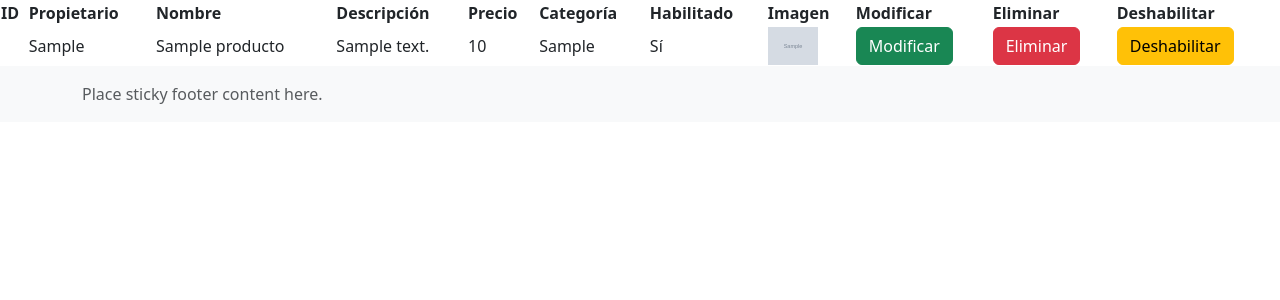
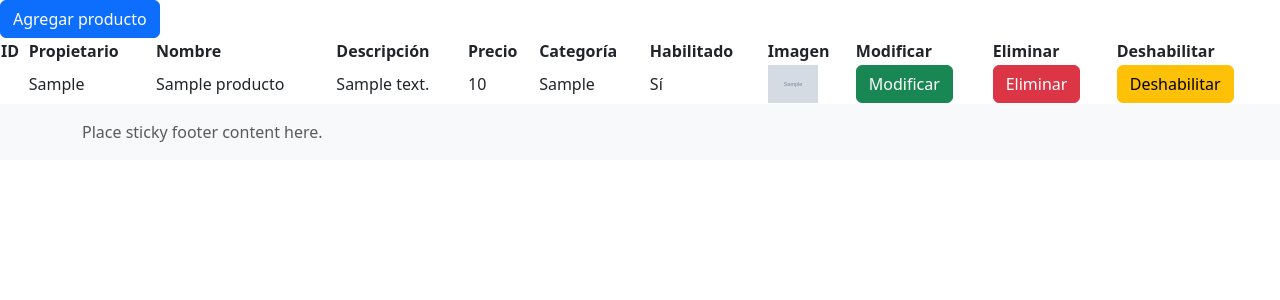
Before and after one commit to Alucrad-adrian/Mercadito, a CodeIgniter app: page /server3/index.php/producto/lista in a window 1280 px wide. Shown: the part 56-356 px from the top of the page. Run offline with CodeIgniter, Linux system fonts and the light colour scheme; tables that the repository leaves empty or names only in its code hold one stand-in row (values such as "Sample post"); grey boxes marked "Sample" are stand-in pictures; data that the repository does not hold is empty; some libraries are stand-ins or nearby versions.

Commit message:
fucionalidad de usuario y producto con los botones modificar,eliminar,habilitar

```diff
--- a/application/views/lista_producto.php
+++ b/application/views/lista_producto.php
@@ -1,4 +1,8 @@
+
 <h1>Lista de productos</h1>
+<a href="<?php echo base_url(); ?>index.php/producto/agregar">
+<button type="button" class="btn btn-primary">Agregar producto</button>
+</a>
 <table>
     <tr>
         <th>ID</th>
@@ -24,18 +28,18 @@
         <td><?php echo $producto->habilitado ? 'Sí' : 'No'; ?></td>
         <td><img src="<?php echo base_url('uploads/productos/'.$producto->imagen); ?>" alt="Imagen del producto" width="50"></td>
             <td>
-            <form action="<?php echo base_url('producto/modificar'); ?>" method="post">
+            <form action="<?php echo base_url('index.php/producto/modificar'); ?>" method="post">
                 <input type="hidden" name="idProducto" value="<?php echo $producto->idProducto; ?>">
                 <button type="submit" class="btn btn-success">Modificar</button>
             </form>
             </td>
             <td>
-            <form action="<?php echo base_url('producto/eliminarbd'); ?>" method="post">
+            <form action="<?php echo base_url('index.php/producto/eliminarbd'); ?>" method="post">
                 <input type="hidden" name="idProducto" value="<?php echo $producto->idProducto; ?>">
                 <button type="submit" class="btn btn-danger">Eliminar</button>
             </form>
             </td>
-            <td><form action="<?php echo base_url('producto/'.($producto->habilitado ? 'deshabilitarbd' : 'habilitarbd')); ?>" method="post">
+            <td><form action="<?php echo base_url('index.php/producto/'.($producto->habilitado ? 'deshabilitarbd' : 'habilitarbd')); ?>" method="post">
                 <input type="hidden" name="idProducto" value="<?php echo $producto->idProducto; ?>">
                 <button type="submit" class="btn btn-warning"><?php echo $producto->habilitado ? 'Deshabilitar' : 'Habilitar'; ?></button>
             </form></td>
```
